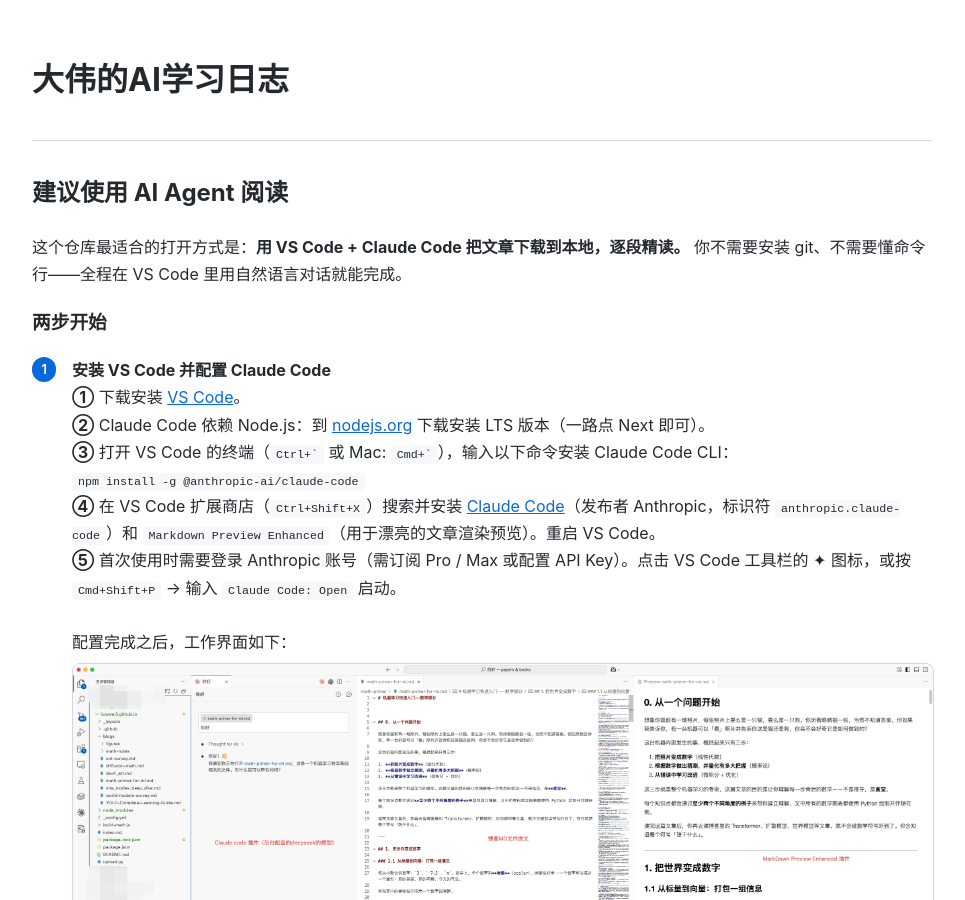
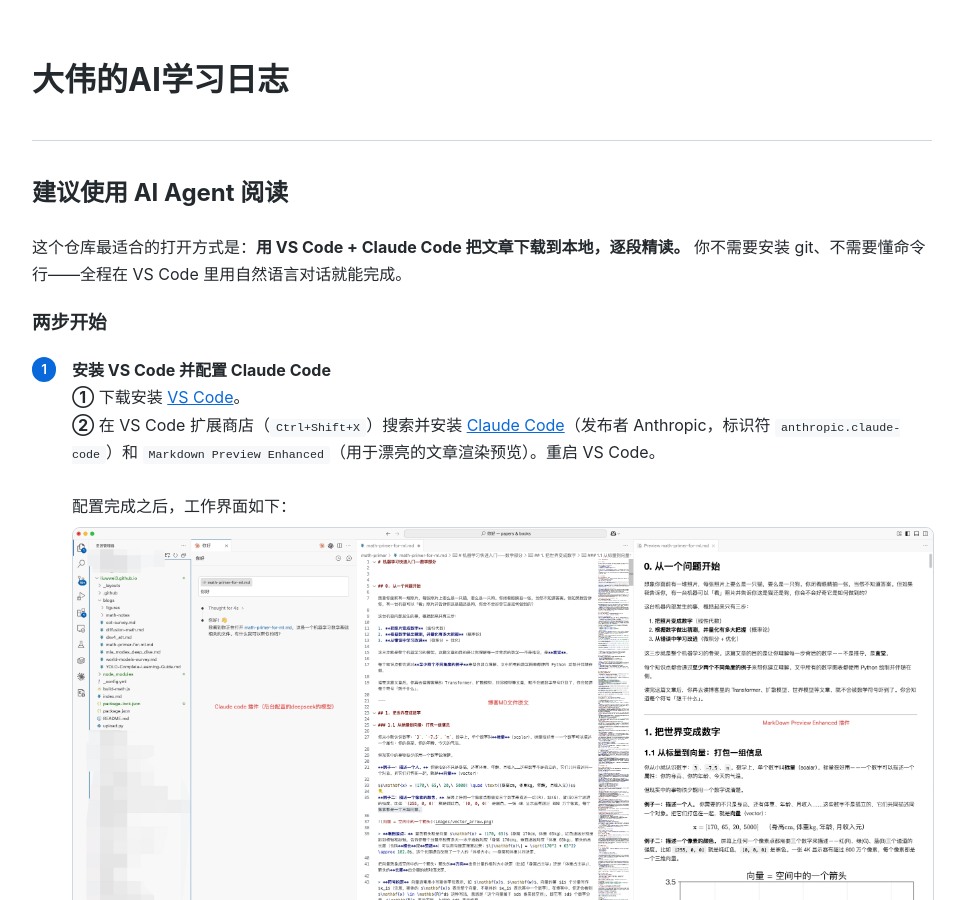
Before and after one commit to liuwwei3/liuwwei3.github.io, a Jekyll site: the page built from index.md, in a window 1280 px wide and 900 px high. Shown: the whole window, without its empty margins (158-1123 px from the left). Built offline with Jekyll 4.4.1, drawn with Linux system fonts in a browser that asks for light colours.

Commit message:
精简安装步骤：仅保留 VS Code + 两个扩展

```diff
--- a/index.md
+++ b/index.md
@@ -31,11 +31,7 @@
   <li>
     <strong>安装 VS Code 并配置 Claude Code</strong><br>
     <strong>①</strong> 下载安装 <a href="https://code.visualstudio.com/">VS Code</a>。<br>
-    <strong>②</strong> Claude Code 依赖 Node.js：到 <a href="https://nodejs.org/">nodejs.org</a> 下载安装 LTS 版本（一路点 Next 即可）。<br>
-    <strong>③</strong> 打开 VS Code 的终端（<code>Ctrl+`</code> 或 Mac: <code>Cmd+`</code>），输入以下命令安装 Claude Code CLI：<br>
-    <code>npm install -g @anthropic-ai/claude-code</code><br>
-    <strong>④</strong> 在 VS Code 扩展商店（<code>Ctrl+Shift+X</code>）搜索并安装 <a href="https://marketplace.visualstudio.com/items?itemName=anthropic.claude-code">Claude Code</a>（发布者 Anthropic，标识符 <code>anthropic.claude-code</code>）和 <code>Markdown Preview Enhanced</code>（用于漂亮的文章渲染预览）。重启 VS Code。<br>
-    <strong>⑤</strong> 首次使用时需要登录 Anthropic 账号（需订阅 Pro / Max 或配置 API Key）。点击 VS Code 工具栏的 ✦ 图标，或按 <code>Cmd+Shift+P</code> → 输入 <code>Claude Code: Open</code> 启动。<br>
+    <strong>②</strong> 在 VS Code 扩展商店（<code>Ctrl+Shift+X</code>）搜索并安装 <a href="https://marketplace.visualstudio.com/items?itemName=anthropic.claude-code">Claude Code</a>（发布者 Anthropic，标识符 <code>anthropic.claude-code</code>）和 <code>Markdown Preview Enhanced</code>（用于漂亮的文章渲染预览）。重启 VS Code。<br>
     <br>配置完成之后，工作界面如下：<br>
     <img src="vscode-read-config.jpeg" alt="VS Code 工作界面" style="max-width:100%; border-radius:8px; margin-top:0.4em; border:1px solid #d0d7de;">
   </li>
```
